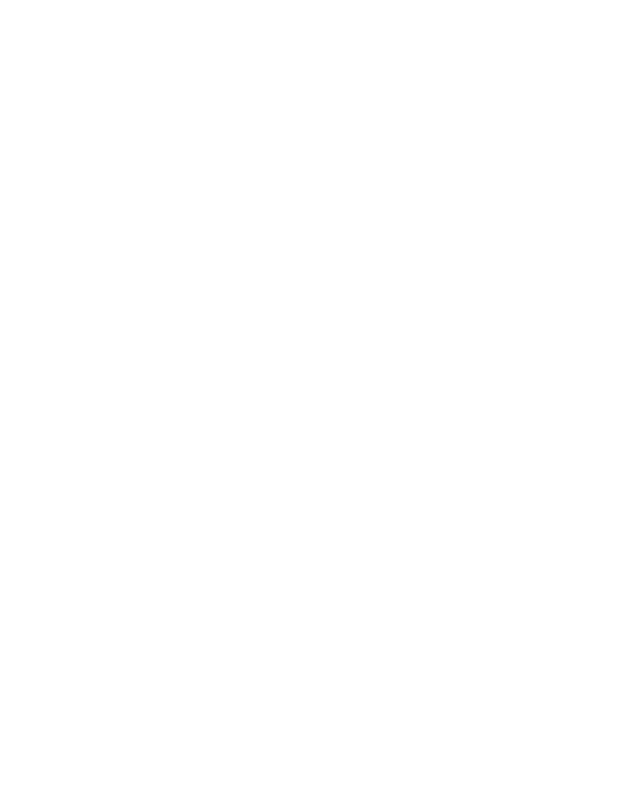
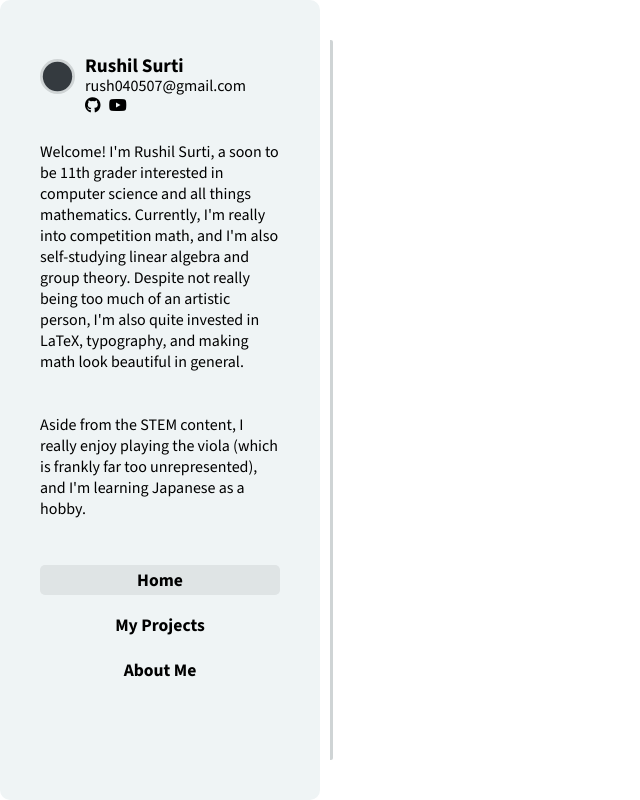
Before and after one commit to chirprush/chirprush.github.io, a plain HTML site: page index.html in a window 1280 px wide. Shown: the whole page, without its empty margins (0-640 px from the left). Drawn offline with nearby package versions, Linux system fonts and the light colour scheme.

Commit message:
Finish side panel styling and structure

```diff
--- a/index.html
+++ b/index.html
@@ -1,7 +1,40 @@
 <html>
     <head>
-        <title>Rushil's Website - Home</title>
+        <title>Rushil Surti - Home</title>
+
+        <link rel="stylesheet" href="style.css">
+        <link rel="stylesheet" href="https://cdnjs.cloudflare.com/ajax/libs/font-awesome/6.4.0/css/all.min.css">
+        <meta name="viewport" content="width=device-width, initial-scale=1">
     </head>
+
     <body>
+        <div id="main">
+            <div id="side-nav" class="side-panel">
+                <div class="panel-content">
+                    <div class="panel-grid">
+                        <img class="grid-pfp" src="./media/pfp.svg"></img>
+                        <h1 class="grid-title">Rushil Surti</h1>
+                        <p class="grid-email">rush040507@gmail.com</p>
+                        <div class="grid-icons"><a href="https://www.github.com/chirprush/" target="_blank"><i class="fa-brands fa-github"></i></a> <a href="https://www.youtube.com/channel/UCSc-MTo8KGPDMLszD6jYjxA" target="_blank"><i class="fa-brands fa-youtube"></i></a></div>
+                    </div>
+
+                    <p>Welcome! I'm Rushil Surti, a soon to be 11th grader interested in computer science and all things mathematics. Currently, I'm really into competition math, and I'm also self-studying linear algebra and group theory. Despite not really being too much of an artistic person, I'm also quite invested in LaTeX, typography, and making math look beautiful in general.</p>
+
+                    <p>Aside from the STEM content, I really enjoy playing the viola (which is frankly far too unrepresented), and I'm learning Japanese as a hobby.</p>
+
+                    <div class="navigation-container">
+                        <a href="#" class="selected">Home</a>
+                        <a href="#">My Projects</a>
+                        <a href="#">About Me</a>
+                    </div>
+                </div>
+
+                <div class="spacer">
+                </div>
+            </div>
+
+            <div class="content">
+            </div>
+        </div>
     </body>
 </html>
--- a/style.css
+++ b/style.css
@@ -0,0 +1,182 @@
+@import url('https://fonts.googleapis.com/css2?family=Source+Sans+3:wght@400;700&display=swap');
+
+:root {
+    --side-panel-bg: #eff4f5;
+    --side-panel-border: #cfd4d5;
+    --side-panel-selected: #dfe4e5;
+}
+
+body {
+    font-family: "Source Sans 3", sans-serif;
+}
+
+p {
+    max-width: 75ch;
+}
+
+/* Perhaps fix the exact responsiveness later? */
+@media (min-width: 1200px) {
+    .side-panel {
+        height: 100vh;
+        width: 25vw; /* 350px; */
+        position: fixed !important;
+
+        background: var(--side-panel-bg);
+
+        border-radius: 10px;
+
+        margin-right: 25%;
+        padding: none;
+
+        top: 0;
+        left: 0;
+    }
+
+    .content {
+        padding-left: 25vw;
+    }
+
+    .spacer {
+        width: 100%;
+        top: 5vh;
+        height: 90vh;
+
+        border-radius: 2px;
+        border-right-width: 3px;
+        border-right-style: solid;
+        border-right-color: var(--side-panel-border);
+
+        background-clip: content-box;
+
+        padding-right: 10px;
+
+        z-index: -1;
+
+        position: absolute;
+    }
+
+    .navigation-container a {
+        display: block;
+    }
+}
+
+@media (max-width: 1200px) {
+    .side-panel {
+        /* display: none; */
+        background: var(--side-panel-bg);
+        width: 100vw;
+
+        position: absolute;
+
+        border-radius: 10px;
+
+        top: 0;
+        left: 0;
+
+        margin: none;
+        padding-bottom: 50px;
+    }
+
+    .navigation-container a {
+        display: inline;
+
+        padding-left: 5%;
+        padding-right: 5%;
+    }
+}
+
+.panel-content {
+    margin-top: 40px;
+    margin-bottom: none;
+    margin-left: 40px;
+    margin-right: 40px;
+
+    height: 100%;
+
+    display: flex;
+    align-content: flex-start;
+    flex-direction: column;
+    gap: 10px;
+}
+
+.navigation-container {
+    /* margin-top: auto; */
+    align-self: flex-end;
+    width: 100%;
+    margin-top: 20px;
+}
+
+.navigation-container a {
+    width: 100%;
+    text-align: center;
+    margin-bottom: 15px;
+
+    padding-top: 3px;
+    padding-bottom: 3px;
+
+    color: black;
+    font-weight: bold;
+    font-size: ;
+    text-decoration: none;
+
+    font-size: 1.1em;
+}
+
+.navigation-container .selected {
+    background: var(--side-panel-selected);
+    border-radius: 5px;
+
+}
+
+.panel-content h1 {
+    font-size: 1.2em;
+}
+
+.panel-grid {
+    max-width: 100%;
+
+    display: grid;
+    grid-template-columns: 35px max-content;
+    grid-template-rows: 1.2em 1em 20px 20px;
+    column-gap: 10px;
+    row-gap: 0px;
+}
+
+.panel-grid .grid-pfp {
+    grid-column: 1;
+    grid-row: 2;
+
+    width: 35px;
+    height: 35px;
+
+    padding: none;
+    margin: none;
+}
+
+.panel-grid .grid-title {
+    grid-column: 2;
+    grid-row: 1;
+
+    padding: none;
+    margin: none;
+}
+
+.panel-grid .grid-email {
+    grid-column: 2;
+    grid-row: 2;
+
+    padding: none;
+    margin: none;
+}
+
+.panel-grid .grid-icons {
+    grid-column: 2;
+    grid-row: 4;
+
+    margin: none;
+}
+
+.panel-grid .grid-icons a {
+    color: black;
+    padding-right: 5px;
+}
```
Also changed, not shown: media/pfp.svg (added).
